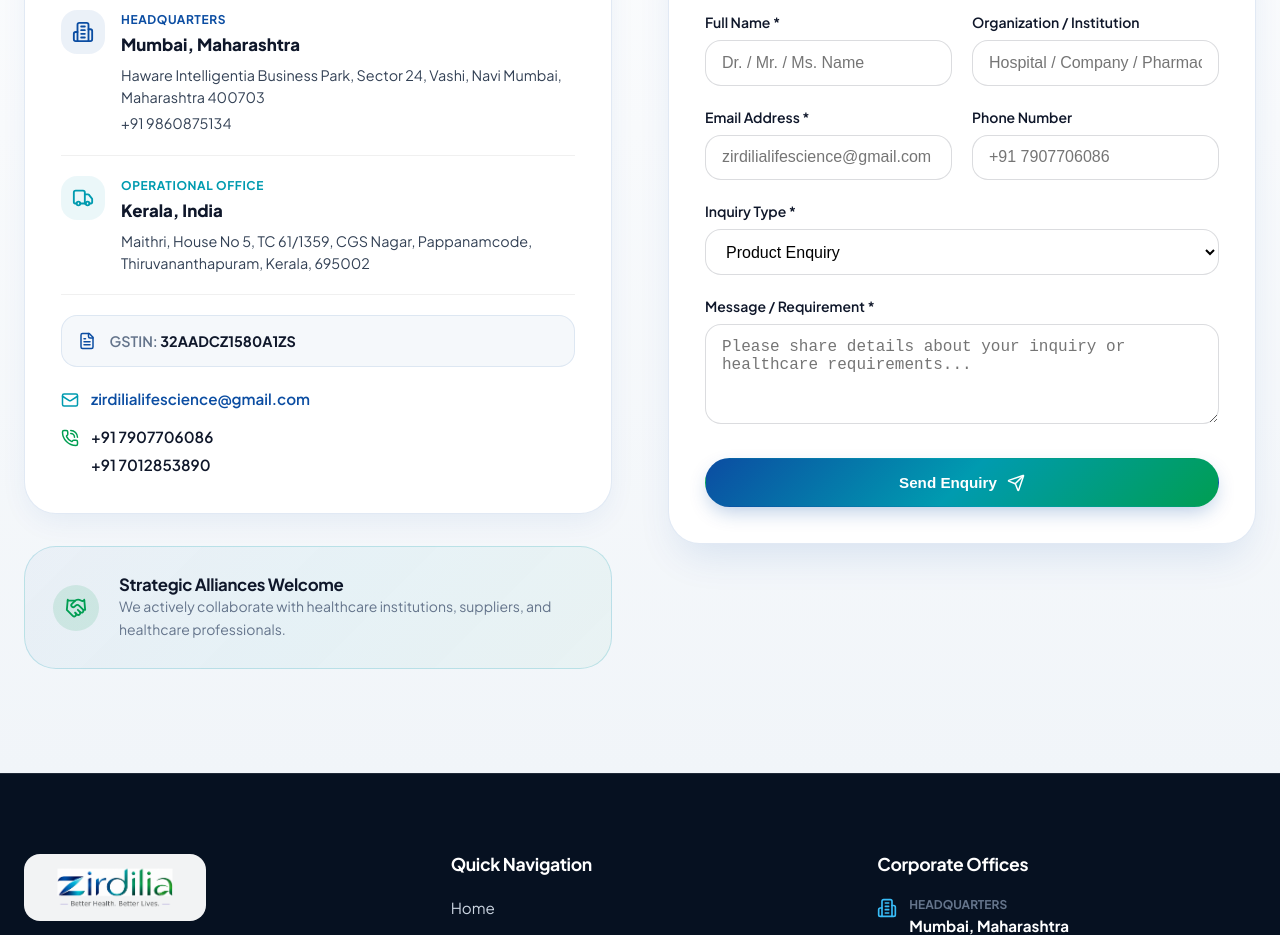
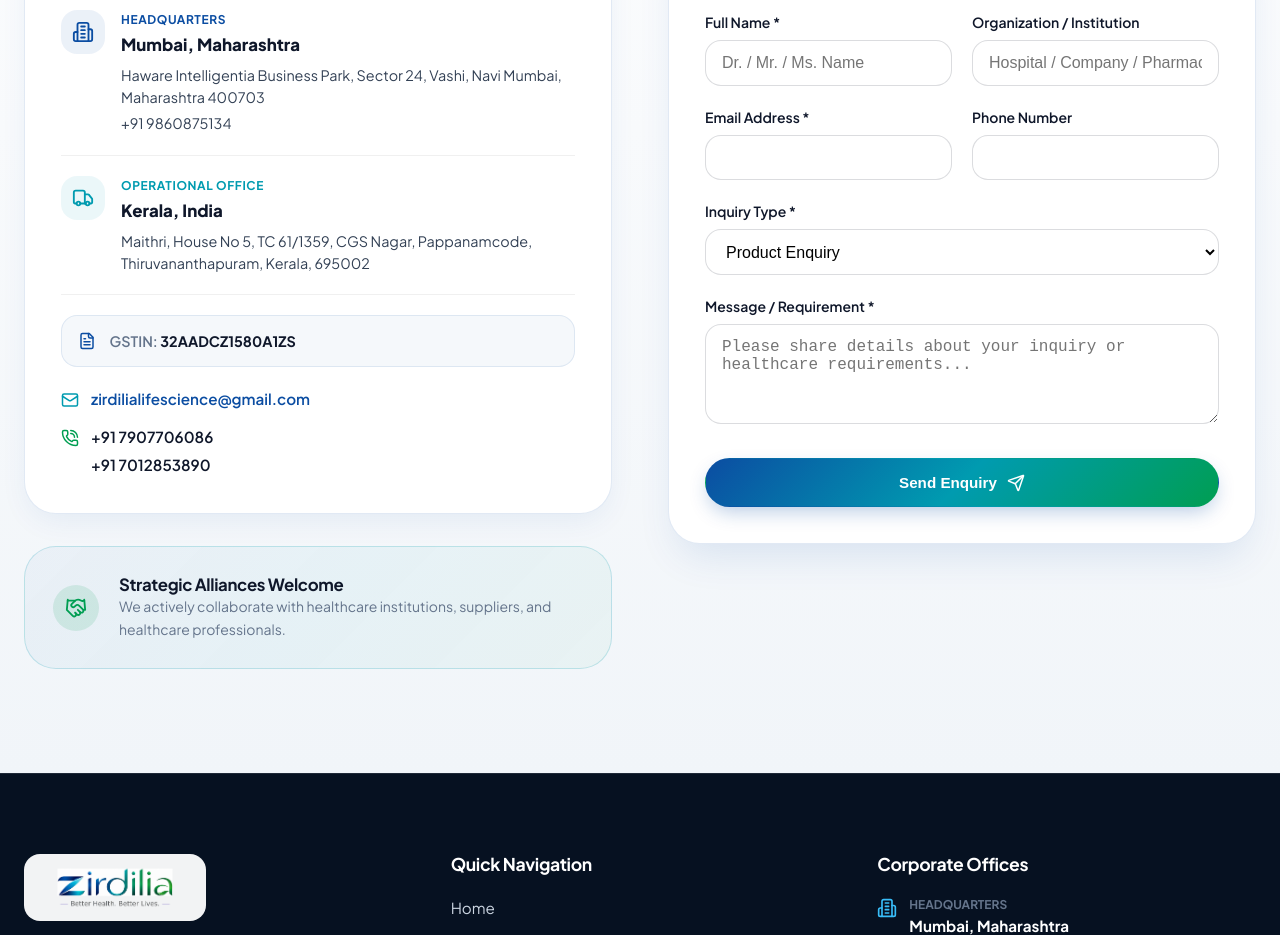
Before and after one commit to abhinavcj/zirdilla, a React (Vite) app: page / in a window 1280 px wide. Shown: the part 6700-7635 px from the top of the page. Built offline with nearby package versions, Linux system fonts and the light colour scheme.

Commit message:
Clear placeholder text from email and phone fields in enquiry form

```diff
--- a/src/components/Contact.jsx
+++ b/src/components/Contact.jsx
@@ -353,7 +353,7 @@ export default function Contact({ onSubmitSuccess }) {
                         type="email"
                         name="email"
                         required
-                        placeholder="zirdilialifescience@gmail.com"
+                        placeholder=""
                         value={formData.email}
                         onChange={handleChange}
                         style={{
@@ -375,7 +375,7 @@ export default function Contact({ onSubmitSuccess }) {
                       <input
                         type="tel"
                         name="phone"
-                        placeholder="+91 7907706086"
+                        placeholder=""
                         value={formData.phone}
                         onChange={handleChange}
                         style={{
```
